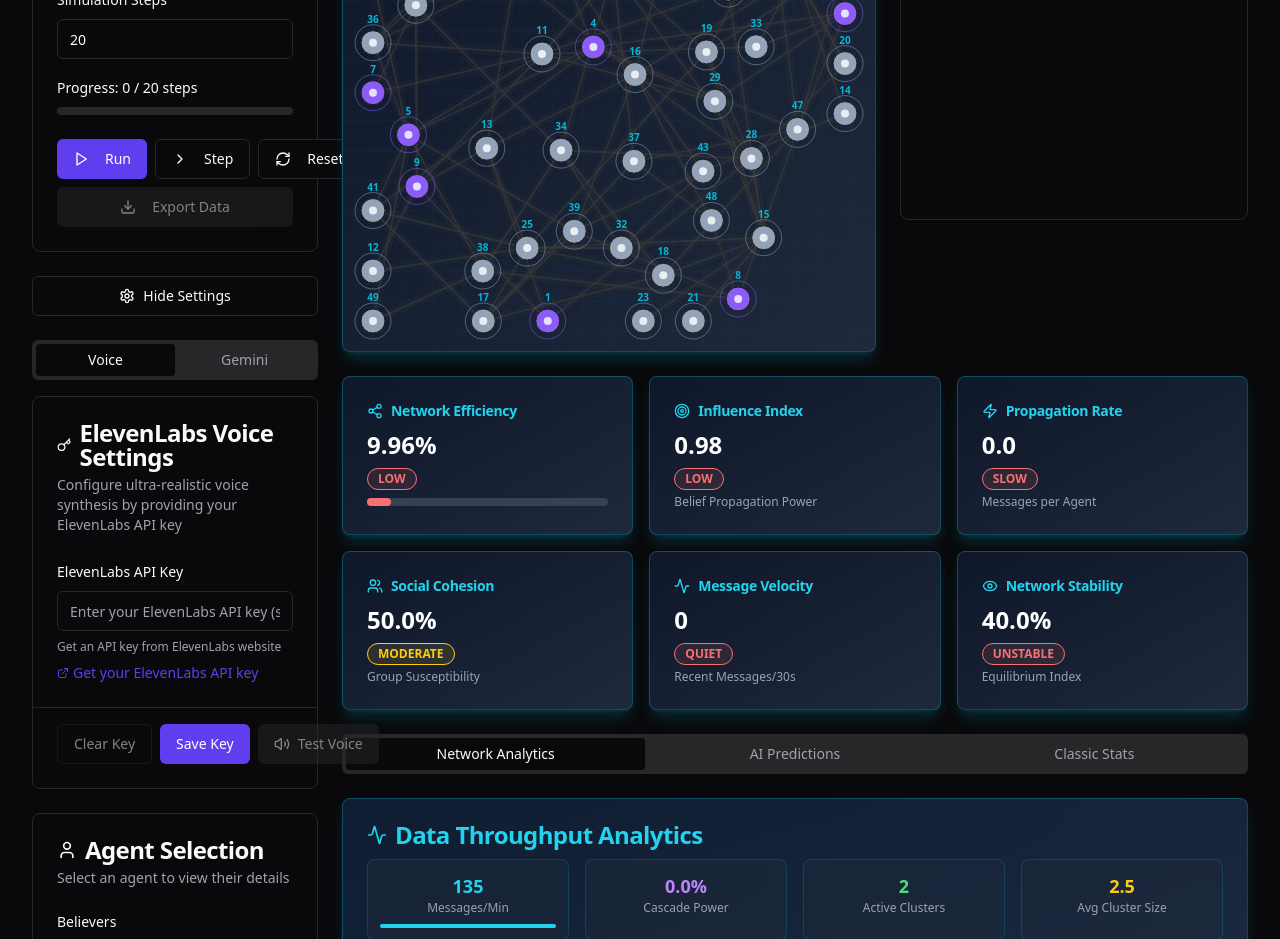
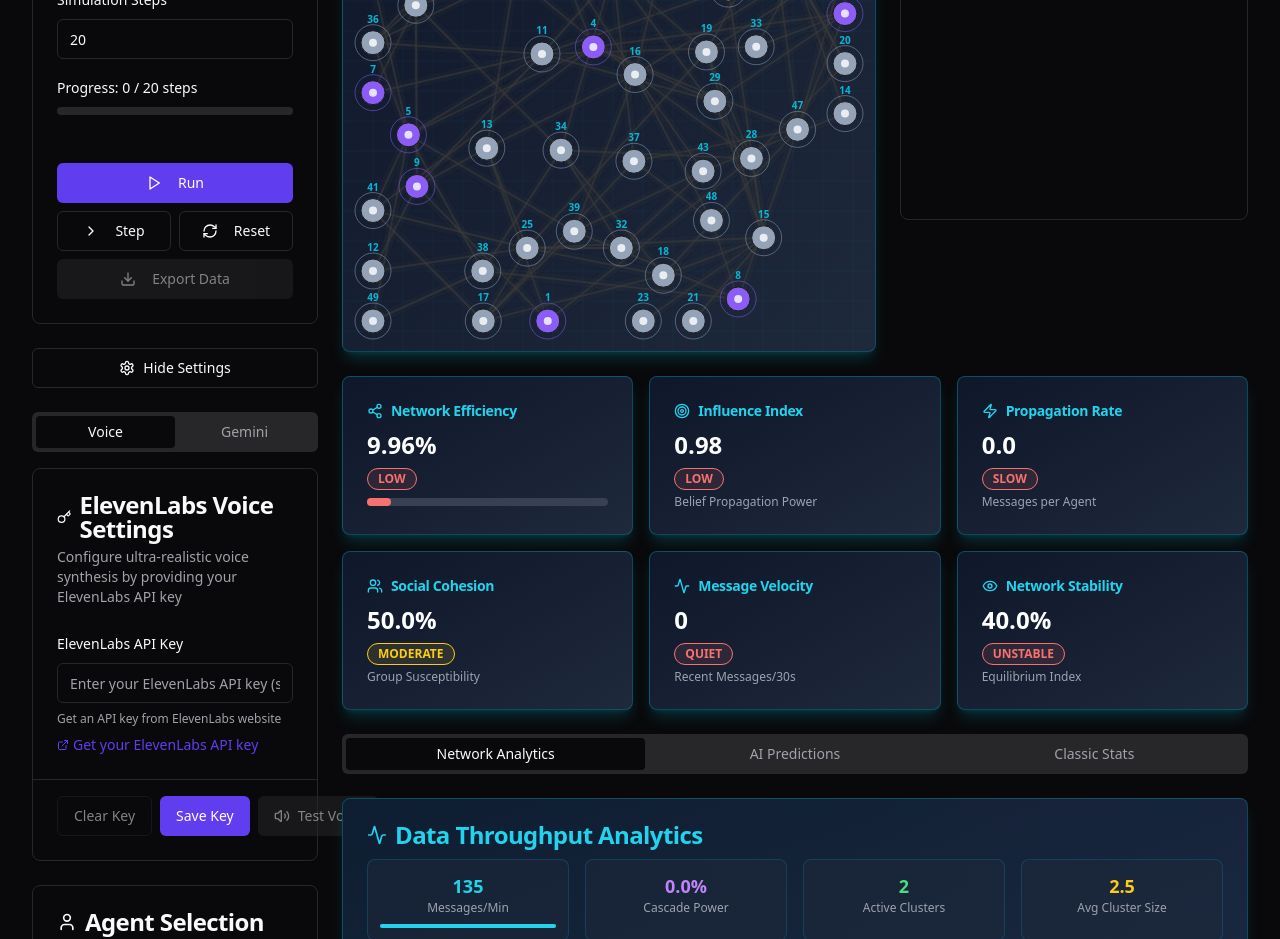
Before and after one commit to yuv1kun/social-belief-echo-chamber, a React (Vite) app: page / in a window 1280 px wide. Shown: the part 840-1779 px from the top of the page. Built offline with nearby package versions, Linux system fonts and the light colour scheme.

Commit message:
Fix: Simulation Controls reset button overflow
The reset button in the Simulation Controls section was overflowing its container. This commit adjusts the layout to ensure the button stays within the bounds of the section.

```diff
--- a/src/components/SimulationControls.tsx
+++ b/src/components/SimulationControls.tsx
@@ -166,17 +166,17 @@ const SimulationControls: React.FC<SimulationControlsProps> = ({
           </div>
         </div>
       </CardContent>
-      <CardFooter className="flex flex-col space-y-2">
-        <div className="flex space-x-2 w-full">
+      <CardFooter className="flex flex-col space-y-2 p-6">
+        <div className="grid grid-cols-2 gap-2 w-full">
           {isRunning ? (
-            <Button onClick={onPause} className="flex-1" variant="outline">
+            <Button onClick={onPause} className="col-span-2" variant="outline">
               <Pause className="mr-2 h-4 w-4" />
               Pause
             </Button>
           ) : (
             <Button
               onClick={onRunContinuous}
-              className="flex-1"
+              className="col-span-2"
               disabled={isComplete || isProcessing}
             >
               <Play className="mr-2 h-4 w-4" />
```
